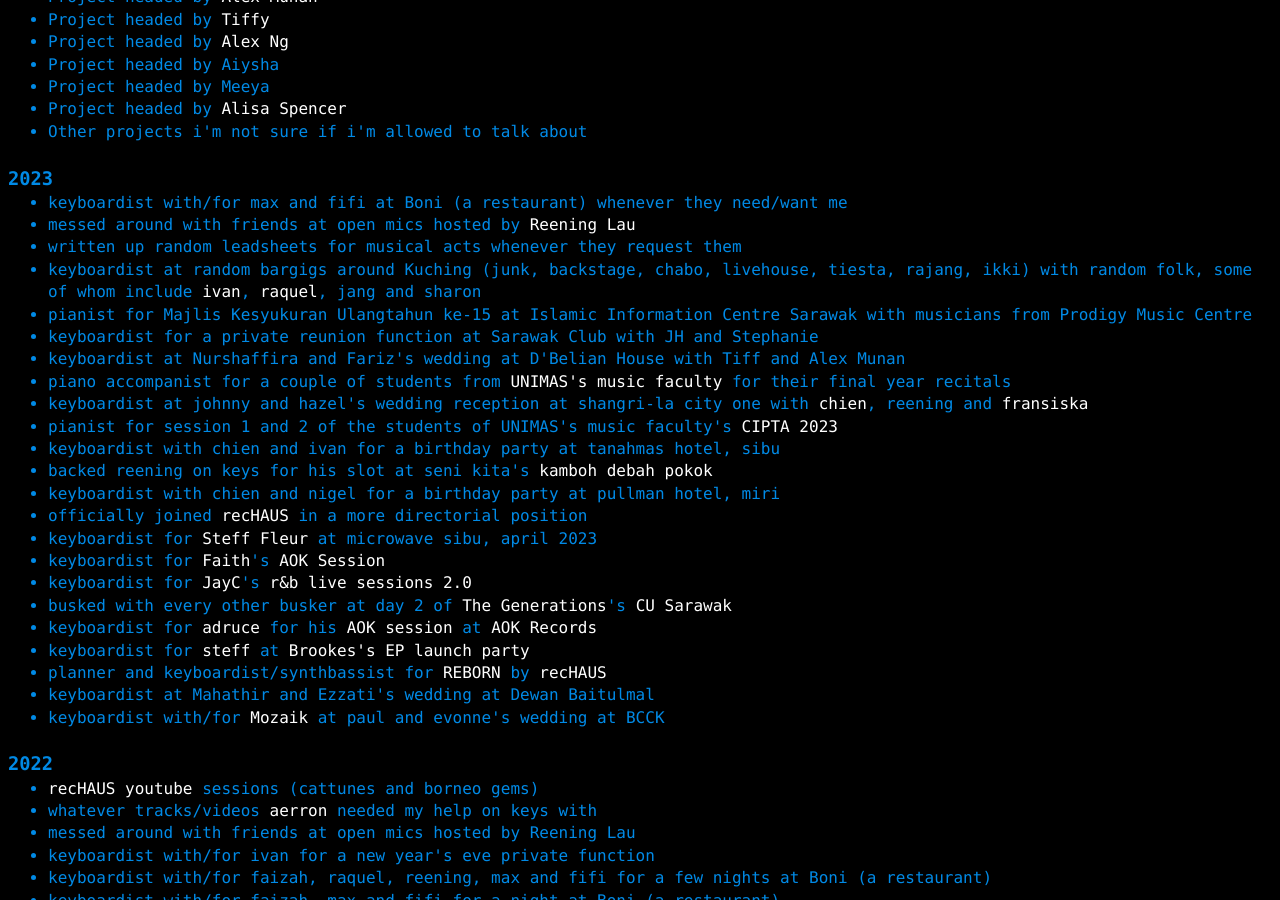
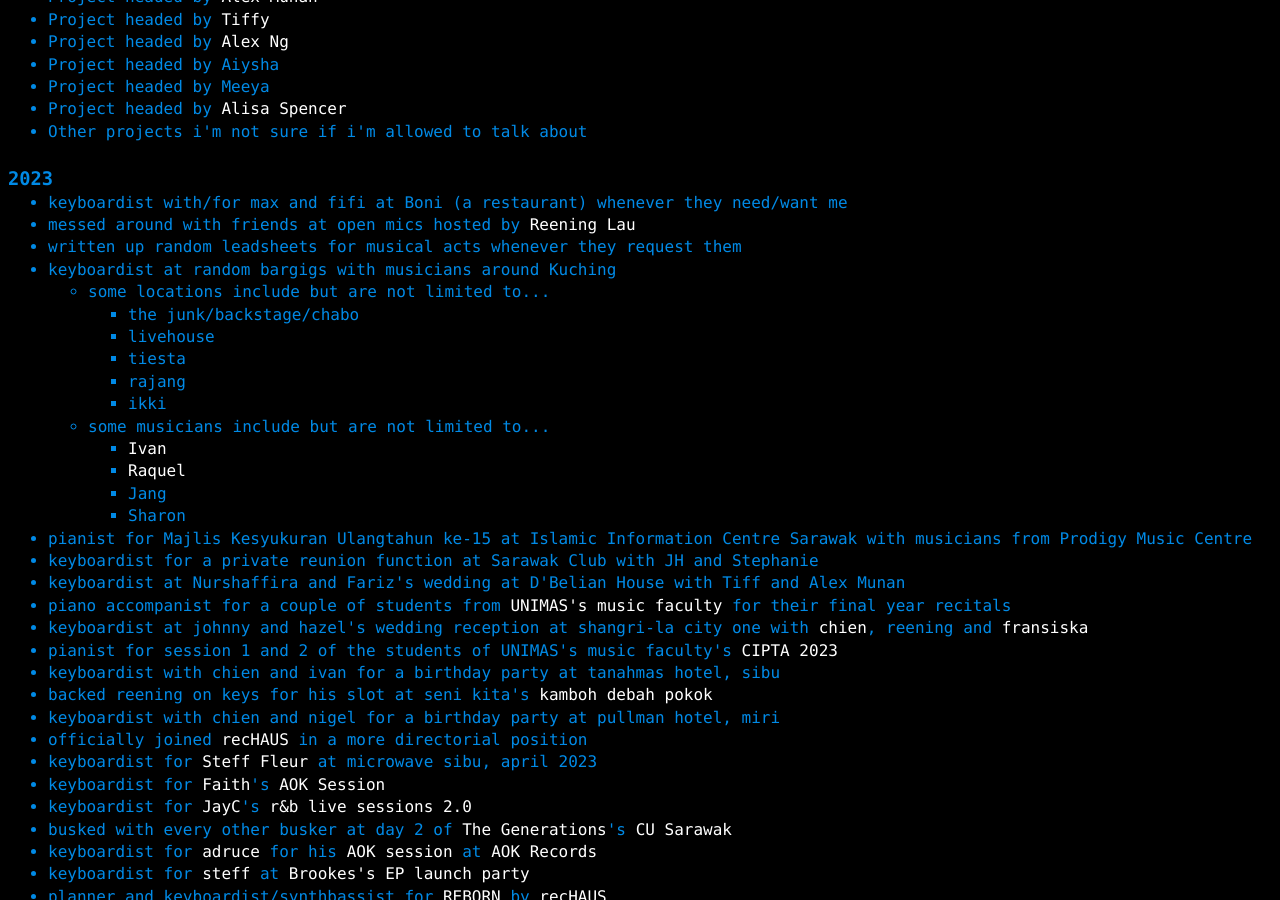
Before and after one commit to a-erfan-aa/a-erfan-aa.github.io, a Jekyll site: the page built from things-i-make/music-comprehensive.html, in a window 1280 px wide and 900 px high, scrolled down 712 px. Built offline with Jekyll 4.4.1, drawn with Linux system fonts in a browser that asks for light colours.

Commit message:
Reformat 2023 bargig entry in music-comprehensive.html

```diff
--- a/things-i-make/music-comprehensive.html
+++ b/things-i-make/music-comprehensive.html
@@ -94,7 +94,27 @@
 		<li>keyboardist with/for max and fifi at Boni (a restaurant) whenever they need/want me</li>
 		<li>messed around with friends at open mics hosted by <a href="https://www.instagram.com/reeninglaumusic/">Reening Lau</a></li>
 		<li>written up random leadsheets for musical acts whenever they request them</li>
-		<li>keyboardist at random bargigs around Kuching (junk, backstage, chabo, livehouse, tiesta, rajang, ikki) with random folk, some of whom include <a href="https://www.instagram.com/ivandoivandont/">ivan</a>, <a href="https://www.instagram.com/raquelthen/">raquel</a>, jang and sharon</li>
+		<li>keyboardist at random bargigs with musicians around Kuching
+			<ul>
+				<li>some locations include but are not limited to...
+					<ul>
+						<li>the junk/backstage/chabo</li>
+						<li>livehouse</li>
+						<li>tiesta</li>
+						<li>rajang</li>
+						<li>ikki</li>
+					</ul>
+				</li>
+				<li>some musicians include but are not limited to...
+					<ul>
+						<li><a href="https://www.instagram.com/ivandoivandont/">Ivan</a></li>
+						<li><a href="https://www.instagram.com/raquelthen/">Raquel</a></li>
+						<li>Jang</li>
+						<li>Sharon</li>
+					</ul>
+				</li>
+			</ul>
+		</li>
 		<li>pianist for Majlis Kesyukuran Ulangtahun ke-15 at Islamic Information Centre Sarawak with musicians from Prodigy Music Centre</li>
 		<li>keyboardist for a private reunion function at Sarawak Club with JH and Stephanie</li>
 		<li>keyboardist at Nurshaffira and Fariz's wedding at D'Belian House with Tiff and Alex Munan</li>
```
